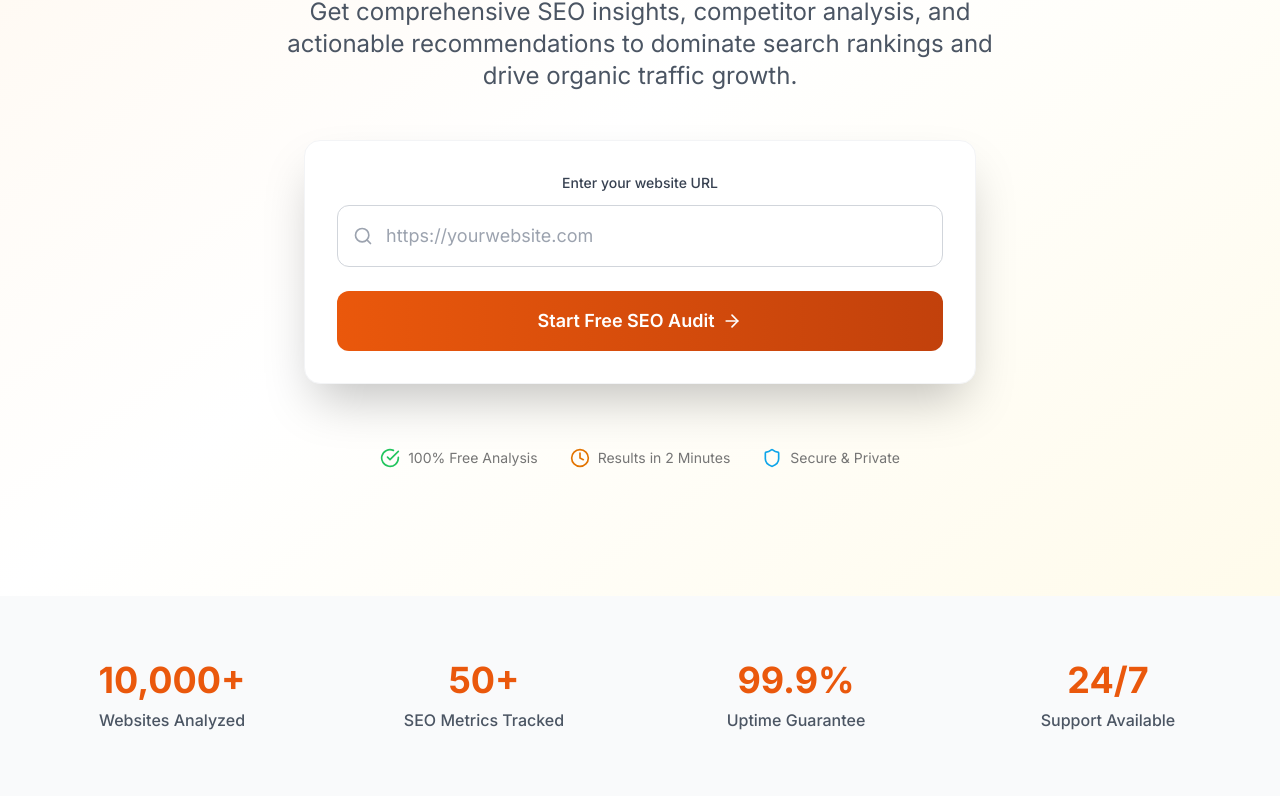
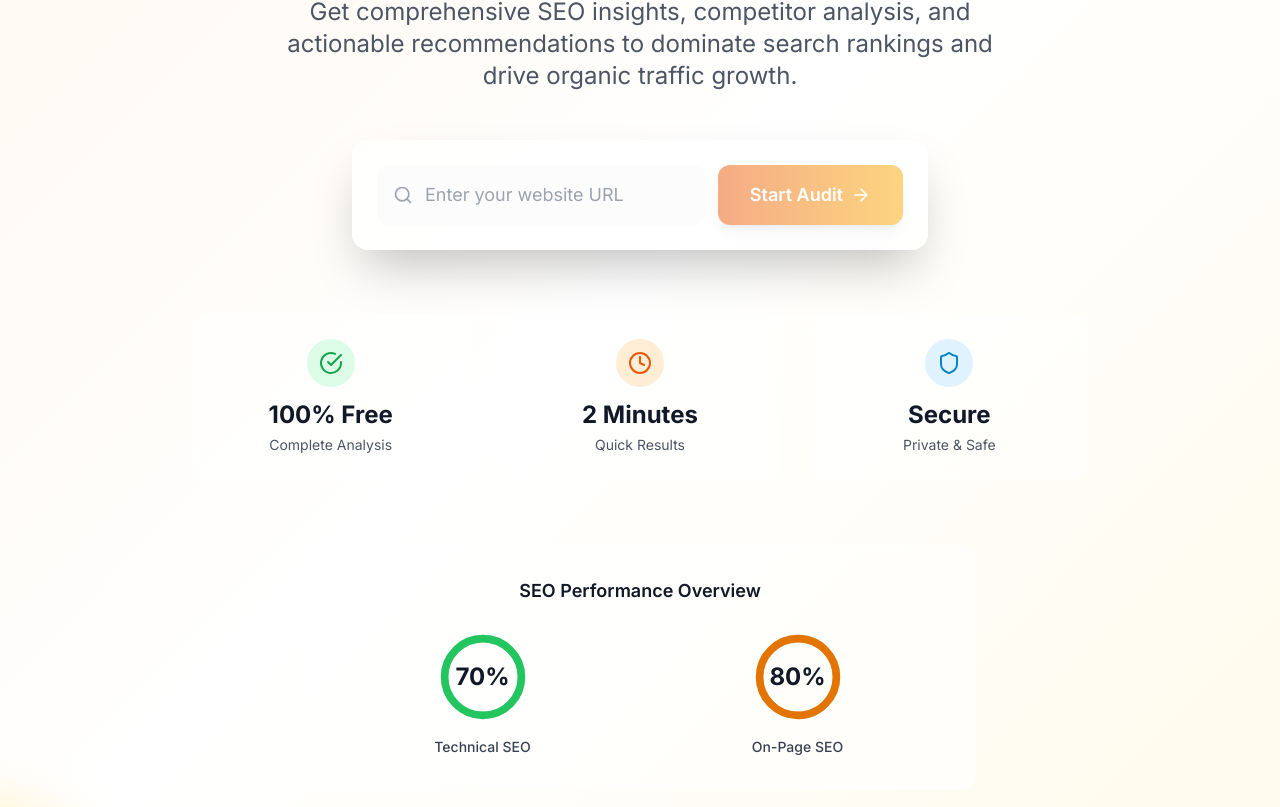
Before and after one commit to TheHypedge/riviso, a Next.js app in the folder apps/web/: page / in a window 1280 px wide. Shown: the part 433-1240 px from the top of the page. Built offline with nearby package versions, Linux system fonts and the light colour scheme.

Commit message:
Redesign hero section with minimal search and professional animations

```diff
--- a/apps/web/src/app/globals.css
+++ b/apps/web/src/app/globals.css
@@ -60,6 +60,97 @@
   }
 }
 
+/* Custom Animations */
+@keyframes blob {
+  0% {
+    transform: translate(0px, 0px) scale(1);
+  }
+  33% {
+    transform: translate(30px, -50px) scale(1.1);
+  }
+  66% {
+    transform: translate(-20px, 20px) scale(0.9);
+  }
+  100% {
+    transform: translate(0px, 0px) scale(1);
+  }
+}
+
+@keyframes fadeInUp {
+  from {
+    opacity: 0;
+    transform: translateY(30px);
+  }
+  to {
+    opacity: 1;
+    transform: translateY(0);
+  }
+}
+
+@keyframes fadeIn {
+  from {
+    opacity: 0;
+  }
+  to {
+    opacity: 1;
+  }
+}
+
+@keyframes drawCircle {
+  from {
+    stroke-dashoffset: 251.2;
+  }
+  to {
+    stroke-dashoffset: 0;
+  }
+}
+
+.animate-blob {
+  animation: blob 7s infinite;
+}
+
+.animate-fade-in-up {
+  animation: fadeInUp 0.8s ease-out forwards;
+  opacity: 0;
+}
+
+.animate-fade-in {
+  animation: fadeIn 0.5s ease-out forwards;
+}
+
+.animate-draw-circle {
+  animation: drawCircle 2s ease-out forwards;
+  stroke-dashoffset: 251.2;
+}
+
+.animation-delay-200 {
+  animation-delay: 0.2s;
+}
+
+.animation-delay-400 {
+  animation-delay: 0.4s;
+}
+
+.animation-delay-600 {
+  animation-delay: 0.6s;
+}
+
+.animation-delay-800 {
+  animation-delay: 0.8s;
+}
+
+.animation-delay-1000 {
+  animation-delay: 1s;
+}
+
+.animation-delay-2000 {
+  animation-delay: 2s;
+}
+
+.animation-delay-4000 {
+  animation-delay: 4s;
+}
+
 /* Print styles for PDF export */
 @media print {
   .no-print {
--- a/apps/web/src/app/page.tsx
+++ b/apps/web/src/app/page.tsx
@@ -176,32 +176,38 @@ export default function HomePage() {
       </nav>
 
       {/* Hero Section */}
-      <section className="relative bg-gradient-to-br from-primary-50 via-white to-secondary-50 py-20 lg:py-32">
-        <div className="max-w-7xl mx-auto px-4 sm:px-6 lg:px-8">
+      <section className="relative bg-gradient-to-br from-primary-50 via-white to-secondary-50 py-20 lg:py-32 overflow-hidden">
+        {/* Animated Background Elements */}
+        <div className="absolute inset-0 overflow-hidden">
+          <div className="absolute -top-40 -right-40 w-80 h-80 bg-primary-100 rounded-full mix-blend-multiply filter blur-xl opacity-70 animate-blob"></div>
+          <div className="absolute -bottom-40 -left-40 w-80 h-80 bg-secondary-100 rounded-full mix-blend-multiply filter blur-xl opacity-70 animate-blob animation-delay-2000"></div>
+          <div className="absolute top-40 left-1/2 w-80 h-80 bg-accent-100 rounded-full mix-blend-multiply filter blur-xl opacity-70 animate-blob animation-delay-4000"></div>
+        </div>
+
+        <div className="max-w-7xl mx-auto px-4 sm:px-6 lg:px-8 relative z-10">
           <div className="text-center">
-            <div className="inline-flex items-center px-4 py-2 rounded-full bg-primary-100 text-primary-800 text-sm font-medium mb-8">
+            <div className="inline-flex items-center px-4 py-2 rounded-full bg-primary-100 text-primary-800 text-sm font-medium mb-8 animate-fade-in-up">
               <Sparkles className="h-4 w-4 mr-2" />
               India's #1 All-in-One SEO Platform
             </div>
 
-            <h1 className="text-4xl md:text-6xl lg:text-7xl font-bold text-gray-900 mb-6">
+            <h1 className="text-4xl md:text-6xl lg:text-7xl font-bold text-gray-900 mb-6 animate-fade-in-up animation-delay-200">
               Transform Your Website's
-              <span className="text-primary-600 block">SEO Performance</span>
+              <span className="text-primary-600 block bg-gradient-to-r from-primary-600 to-secondary-500 bg-clip-text text-transparent">
+                SEO Performance
+              </span>
             </h1>
 
-            <p className="text-xl md:text-2xl text-gray-600 max-w-3xl mx-auto mb-12 leading-relaxed">
+            <p className="text-xl md:text-2xl text-gray-600 max-w-3xl mx-auto mb-12 leading-relaxed animate-fade-in-up animation-delay-400">
               Get comprehensive SEO insights, competitor analysis, and actionable recommendations
               to dominate search rankings and drive organic traffic growth.
             </p>
 
-            {/* Audit Form */}
-            <div className="max-w-2xl mx-auto mb-16">
-              <form onSubmit={handleSubmit} className="bg-white rounded-2xl shadow-2xl p-8 border border-gray-100">
-                <div className="mb-6">
-                  <label htmlFor="url" className="block text-sm font-medium text-gray-700 mb-3">
-                    Enter your website URL
-                  </label>
-                  <div className="relative">
+            {/* Minimal Search Form */}
+            <div className="max-w-xl mx-auto mb-16 animate-fade-in-up animation-delay-600">
+              <div className="bg-white/80 backdrop-blur-sm rounded-2xl shadow-2xl p-6 border border-white/20">
+                <div className="flex gap-3">
+                  <div className="flex-1 relative">
                     <div className="absolute inset-y-0 left-0 pl-4 flex items-center pointer-events-none">
                       <Search className="h-5 w-5 text-gray-400" />
                     </div>
@@ -210,53 +216,139 @@ export default function HomePage() {
                       type="url"
                       value={url}
                       onChange={(e) => setUrl(e.target.value)}
-                      placeholder="https://yourwebsite.com"
-                      className="w-full pl-12 pr-4 py-4 border border-gray-300 rounded-xl text-lg focus:ring-2 focus:ring-primary-500 focus:border-transparent"
+                      placeholder="Enter your website URL"
+                      className="w-full pl-12 pr-4 py-4 border-0 bg-gray-50/50 rounded-xl focus:ring-2 focus:ring-primary-500 focus:bg-white transition-all duration-300 text-lg placeholder-gray-400"
                       disabled={isLoading}
                     />
                   </div>
-                </div>
-
-                {error && (
-                  <div className="flex items-center space-x-2 text-error-600 bg-error-50 p-4 rounded-lg mb-6">
-                    <AlertCircle className="h-5 w-5" />
-                    <span className="text-sm">{error}</span>
-                  </div>
-                )}
-
                   <button
-                  type="submit"
-                  disabled={isLoading}
-                  className="w-full bg-gradient-to-r from-primary-600 to-primary-700 text-white py-4 px-8 rounded-xl text-lg font-semibold hover:from-primary-700 hover:to-primary-800 transition-all duration-200 flex items-center justify-center disabled:opacity-50"
+                    onClick={handleSubmit}
+                    disabled={isLoading || !url}
+                    className="bg-gradient-to-r from-primary-600 to-secondary-500 text-white px-8 py-4 rounded-xl text-lg font-semibold hover:from-primary-700 hover:to-secondary-600 disabled:opacity-50 disabled:cursor-not-allowed transition-all duration-300 transform hover:scale-105 flex items-center shadow-lg"
                   >
                     {isLoading ? (
                       <>
                         <Loader2 className="h-5 w-5 mr-2 animate-spin" />
-                      Analyzing Your Website...
+                        Analyzing...
                       </>
                     ) : (
                       <>
-                      Start Free SEO Audit
+                        Start Audit
                         <ArrowRight className="h-5 w-5 ml-2" />
                       </>
                     )}
                   </button>
-              </form>
+                </div>
+                {error && (
+                  <div className="mt-4 p-4 bg-red-50 border border-red-200 rounded-lg animate-fade-in">
+                    <div className="flex items-center">
+                      <AlertCircle className="h-5 w-5 text-red-500 mr-2" />
+                      <span className="text-red-700">{error}</span>
+                    </div>
+                  </div>
+                )}
+              </div>
             </div>
 
-            {/* Trust Indicators */}
-            <div className="flex flex-wrap justify-center items-center gap-8 text-gray-500">
-              <div className="flex items-center">
-                <CheckCircle className="h-5 w-5 text-success-500 mr-2" />
-                <span className="text-sm">100% Free Analysis</span>
+            {/* Animated Stats */}
+            <div className="grid grid-cols-1 md:grid-cols-3 gap-8 max-w-4xl mx-auto animate-fade-in-up animation-delay-800">
+              <div className="bg-white/60 backdrop-blur-sm rounded-xl p-6 border border-white/20 hover:bg-white/80 transition-all duration-300">
+                <div className="flex items-center justify-center mb-3">
+                  <div className="w-12 h-12 bg-success-100 rounded-full flex items-center justify-center">
+                    <CheckCircle className="h-6 w-6 text-success-600" />
                   </div>
-              <div className="flex items-center">
-                <Clock className="h-5 w-5 text-primary-500 mr-2" />
-                <span className="text-sm">Results in 2 Minutes</span>
                 </div>
-              <div className="flex items-center">
-                <Shield className="h-5 w-5 text-info-500 mr-2" />
-                <span className="text-sm">Secure & Private</span>
+                <div className="text-2xl font-bold text-gray-900 mb-1">100% Free</div>
+                <div className="text-sm text-gray-600">Complete Analysis</div>
+              </div>
+              <div className="bg-white/60 backdrop-blur-sm rounded-xl p-6 border border-white/20 hover:bg-white/80 transition-all duration-300">
+                <div className="flex items-center justify-center mb-3">
+                  <div className="w-12 h-12 bg-primary-100 rounded-full flex items-center justify-center">
+                    <Clock className="h-6 w-6 text-primary-600" />
+                  </div>
+                </div>
+                <div className="text-2xl font-bold text-gray-900 mb-1">2 Minutes</div>
+                <div className="text-sm text-gray-600">Quick Results</div>
+              </div>
+              <div className="bg-white/60 backdrop-blur-sm rounded-xl p-6 border border-white/20 hover:bg-white/80 transition-all duration-300">
+                <div className="flex items-center justify-center mb-3">
+                  <div className="w-12 h-12 bg-info-100 rounded-full flex items-center justify-center">
+                    <Shield className="h-6 w-6 text-info-600" />
+                  </div>
+                </div>
+                <div className="text-2xl font-bold text-gray-900 mb-1">Secure</div>
+                <div className="text-sm text-gray-600">Private & Safe</div>
+              </div>
+            </div>
+
+            {/* Animated SEO Chart */}
+            <div className="mt-16 animate-fade-in-up animation-delay-1000">
+              <div className="bg-white/60 backdrop-blur-sm rounded-2xl p-8 border border-white/20 max-w-2xl mx-auto">
+                <h3 className="text-lg font-semibold text-gray-900 mb-6 text-center">SEO Performance Overview</h3>
+                <div className="grid grid-cols-2 gap-6">
+                  <div className="text-center">
+                    <div className="relative w-24 h-24 mx-auto mb-3">
+                      <svg className="w-24 h-24 transform -rotate-90" viewBox="0 0 100 100">
+                        <circle
+                          cx="50"
+                          cy="50"
+                          r="40"
+                          stroke="currentColor"
+                          strokeWidth="8"
+                          fill="none"
+                          className="text-gray-200"
+                        />
+                        <circle
+                          cx="50"
+                          cy="50"
+                          r="40"
+                          stroke="currentColor"
+                          strokeWidth="8"
+                          fill="none"
+                          strokeDasharray="251.2"
+                          strokeDashoffset="75.36"
+                          className="text-success-500 animate-draw-circle"
+                          strokeLinecap="round"
+                        />
+                      </svg>
+                      <div className="absolute inset-0 flex items-center justify-center">
+                        <span className="text-2xl font-bold text-gray-900">70%</span>
+                      </div>
+                    </div>
+                    <div className="text-sm font-medium text-gray-700">Technical SEO</div>
+                  </div>
+                  <div className="text-center">
+                    <div className="relative w-24 h-24 mx-auto mb-3">
+                      <svg className="w-24 h-24 transform -rotate-90" viewBox="0 0 100 100">
+                        <circle
+                          cx="50"
+                          cy="50"
+                          r="40"
+                          stroke="currentColor"
+                          strokeWidth="8"
+                          fill="none"
+                          className="text-gray-200"
+                        />
+                        <circle
+                          cx="50"
+                          cy="50"
+                          r="40"
+                          stroke="currentColor"
+                          strokeWidth="8"
+                          fill="none"
+                          strokeDasharray="251.2"
+                          strokeDashoffset="50.24"
+                          className="text-primary-500 animate-draw-circle animation-delay-1000"
+                          strokeLinecap="round"
+                        />
+                      </svg>
+                      <div className="absolute inset-0 flex items-center justify-center">
+                        <span className="text-2xl font-bold text-gray-900">80%</span>
+                      </div>
+                    </div>
+                    <div className="text-sm font-medium text-gray-700">On-Page SEO</div>
+                  </div>
+                </div>
               </div>
             </div>
           </div>
```
Lines whose indentation alone changed are shown as unchanged.
